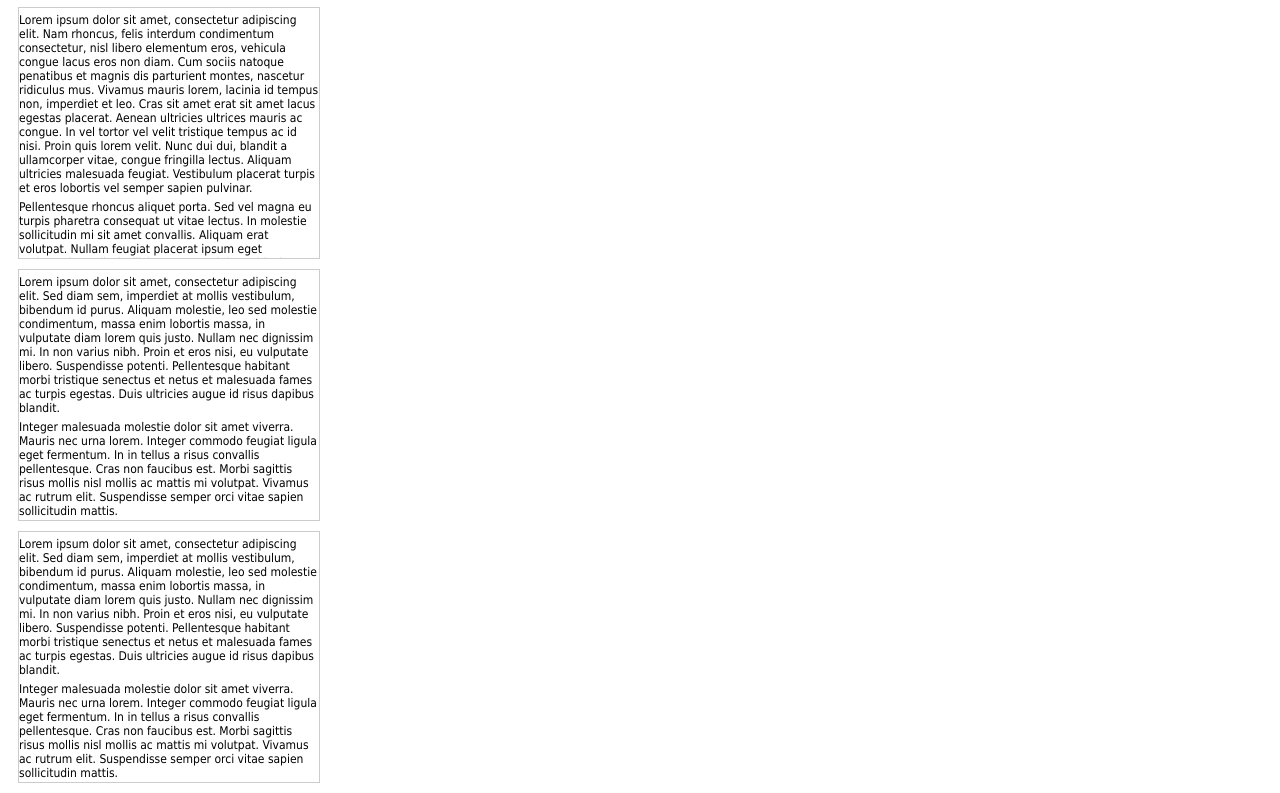
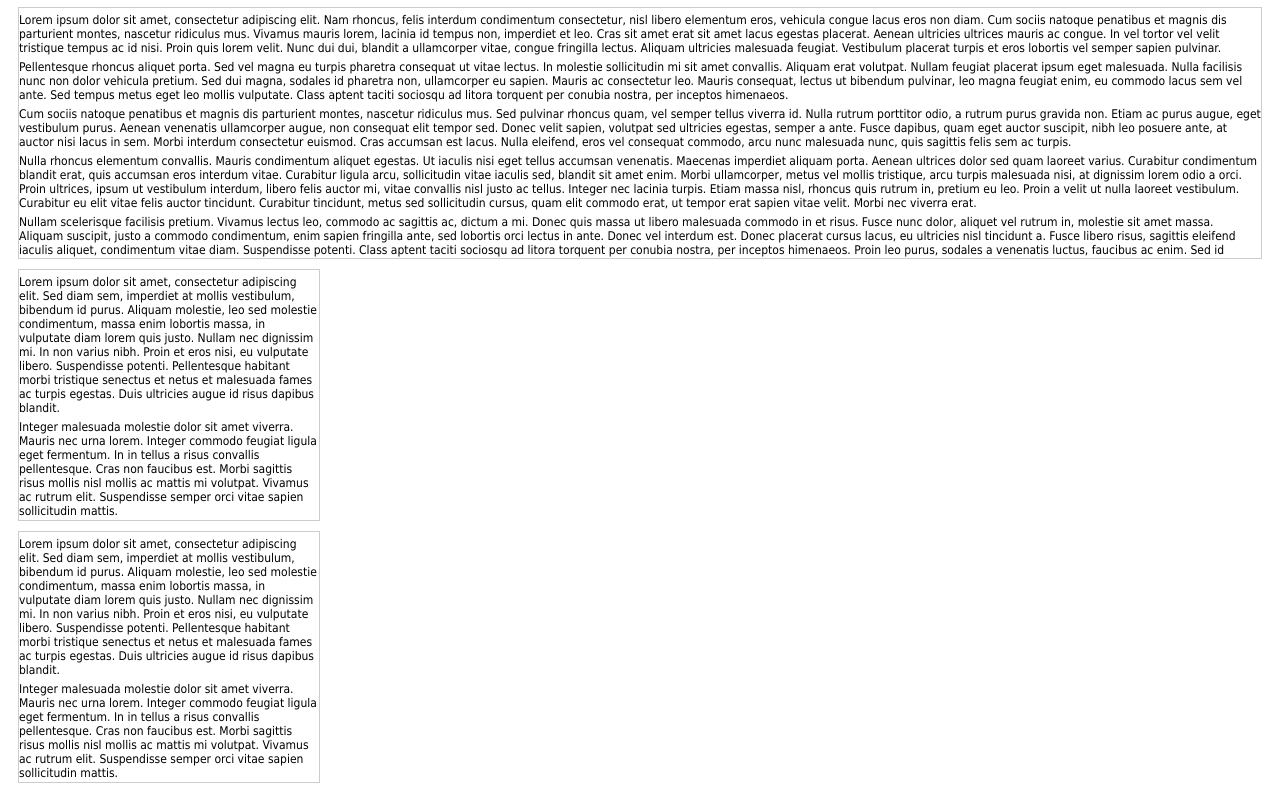
Before and after one commit to rochal/jQuery-slimScroll, a plain HTML site: page index.htm in a window 1280 px wide. Shown: the part 51-844 px from the top of the page. Drawn offline with nearby package versions, Linux system fonts and the light colour scheme.

Commit message:
Fixed container width issue

```diff
--- a/index.htm
+++ b/index.htm
@@ -53,7 +53,6 @@
 	  <script type="text/javascript">
 		  $(function(){
 			  $('#test1').slimScroll({
-				  width: '300px',
 				  height: '250px'
 			  });
 			  $('#test2').slimScroll({
--- a/slimScroll.js
+++ b/slimScroll.js
@@ -15,6 +15,8 @@
 				minBarHeight = 30,
 				wheelStep = 30,
 				o = o || {},
+				width = o.width || 'auto',
+				height = o.height || '250px',
 				size = o.size || '7px',
 				color = o.color || '#000',
 				position = o.position || 'right',
@@ -26,20 +28,20 @@
 			//wrap content
 			var wrapper = $(divS).css({
 				position: 'relative',
-				overflow: 'hidden'
+				overflow: 'hidden',
+				width: width,
+				height: height
 			}).attr({ 'class': 'slimScrollDiv' });
-
-			//set size if required
-			if (o.width) { wrapper.css({ width: o.width}); }
-			if (o.height) { wrapper.css({ height: o.height}); }
 
 			//update style for the div
 			me.css({
 				overflow: 'hidden',
-				width: wrapper.width(),
-				height: wrapper.height()
+				width: width,
+				height: height
 			});
 
+			console.log(wrapper.outerWidth());
+			console.log(wrapper);
 			//create scrollbar rail
 			var rail  = $(divS).css({
 				width: '15px',
```
